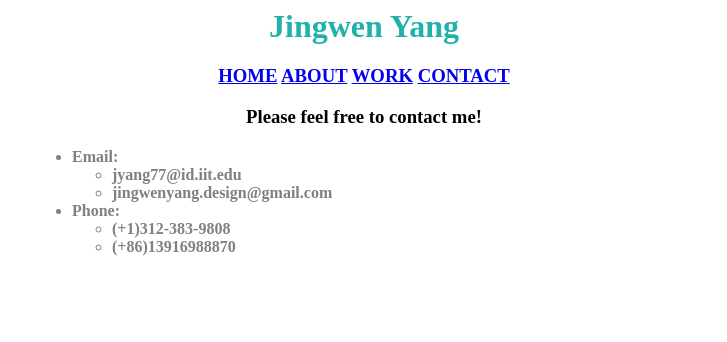
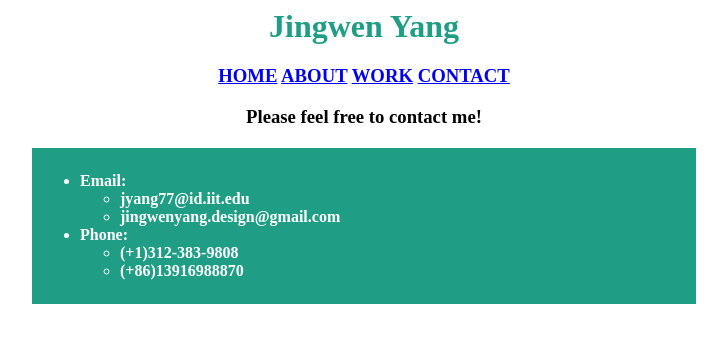
Before and after one commit to jingwenyangdesign/jingwenyangdesign.github.io, a plain HTML site: page contact.html in a window 1280 px wide. Shown: the whole page, without its empty margins (276-1003 px from the left). Drawn offline with Linux system fonts and the light colour scheme.

Commit message:
update css

```diff
--- a/assets/css/style.css
+++ b/assets/css/style.css
@@ -1,5 +1,5 @@
 h1 {
-    color:lightseagreen;
+    color:#209E85;
     text-align: center;
     margin-bottom: 20px;
 }
@@ -17,9 +17,11 @@ p{
 
 h4{
     margin: 20px 300px;
+    padding: 8px;
     font-family: 'Times New Roman', Times, serif;
     font-size: 16px;
-    color: gray;
+    color: white;
+    background-color: #209E85;
 }
 
 p.projects{
@@ -29,6 +31,7 @@ img {
     display: block;
     margin: auto;
     width: 400px;
+    padding:10px;
 }
 
 #img_detail {
```
